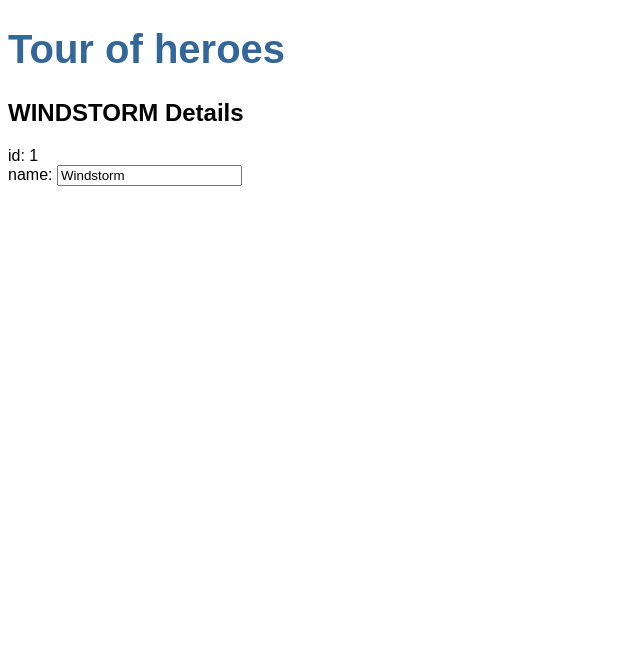
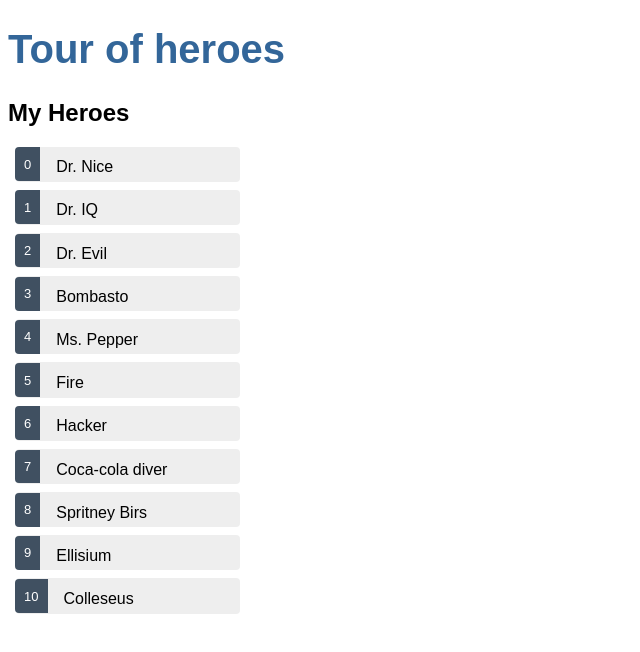
Before and after one commit to SneakyJ/angularHeroesTutor, an Angular app: page / in a window 1280 px wide. Shown: the top 652 px of the page, without its empty margins (0-640 px from the left). Built offline with nearby package versions, Linux system fonts and the light colour scheme.

Commit message:
added list of heroes. Added css

```diff
--- a/src/app/heroes/heroes.component.css
+++ b/src/app/heroes/heroes.component.css
@@ -0,0 +1,44 @@
+/* HeroesComponent's private CSS styles */
+.heroes {
+    margin: 0 0 2em 0;
+    list-style-type: none;
+    padding: 0;
+    width: 15em;
+  }
+  .heroes li {
+    cursor: pointer;
+    position: relative;
+    left: 0;
+    background-color: #EEE;
+    margin: .5em;
+    padding: .3em 0;
+    height: 1.6em;
+    border-radius: 4px;
+  }
+  .heroes li:hover {
+    color: #607D8B;
+    background-color: #DDD;
+    left: .1em;
+  }
+  .heroes li.selected {
+    background-color: #CFD8DC;
+    color: white;
+  }
+  .heroes li.selected:hover {
+    background-color: #BBD8DC;
+    color: white;
+  }
+  .heroes .badge {
+    display: inline-block;
+    font-size: small;
+    color: white;
+    padding: 0.8em 0.7em 0 0.7em;
+    background-color:#405061;
+    line-height: 1em;
+    position: relative;
+    left: -1px;
+    top: -4px;
+    height: 1.8em;
+    margin-right: .8em;
+    border-radius: 4px 0 0 4px;
+  }
--- a/src/app/heroes/heroes.component.html
+++ b/src/app/heroes/heroes.component.html
@@ -1,7 +1,20 @@
-<h2>{{ hero.name | uppercase }} Details</h2>
-<div><span>id: </span> {{ hero.id }} </div>
-<div>
-    <label> name:
-        <input [(ngModel)]="hero.name" placeholder="name"/>
-    </label>
+<h2>My Heroes</h2>
+<ul class="heroes">
+    <li *ngFor="let hero of heroes"
+        [class.selected] = "hero === selectedHero"
+        (click)="onSelect(hero)">
+        <span class="badge">{{hero.id}}</span> {{hero.name}}
+    </li>
+</ul>
+
+<div *ngIf="selectedHero">
+
+    <h2>{{ selectedHero.name | uppercase }} Details</h2>
+    <div><span>id: </span> {{ selectedHero.id }} </div>
+    <div>
+        <label> name:
+            <input [(ngModel)]="selectedHero.name" placeholder="name"/>
+        </label>
+    </div>
+
 </div>
--- a/src/app/heroes/heroes.component.ts
+++ b/src/app/heroes/heroes.component.ts
@@ -1,5 +1,6 @@
 import { Component, OnInit } from '@angular/core';
 import { Hero } from '../hero'
+import { HEROES } from '../mock-heroes';
 
 @Component({
   selector: 'app-heroes',
@@ -8,14 +9,16 @@
 })
 export class HeroesComponent implements OnInit {
 
-  hero: Hero ={
-    id: 1,
-    name: 'Windstorm'
-  };
+  heroes = HEROES;
+  selectedHero: Hero;
 
   constructor() { }
 
   ngOnInit() {
   }
 
+  onSelect(hero: Hero) {
+    this.selectedHero = hero;
+  }
+
 }
--- /dev/null
+++ b/src/app/mock-heroes.ts
@@ -0,0 +1,15 @@
+import { Hero } from './hero';
+
+export const HEROES: Hero[] = [
+    { id:0, name: 'Dr. Nice' },
+    { id:1, name: 'Dr. IQ' },
+    { id:2, name: 'Dr. Evil' },
+    { id:3, name: 'Bombasto' },
+    { id:4, name: 'Ms. Pepper' },
+    { id:5, name: 'Fire' },
+    { id:6, name: 'Hacker' },
+    { id:7, name: 'Coca-cola diver' },
+    { id:8, name: 'Spritney Birs' },
+    { id:9, name: 'Ellisium' },
+    { id:10, name: 'Colleseus' },
+]
```
